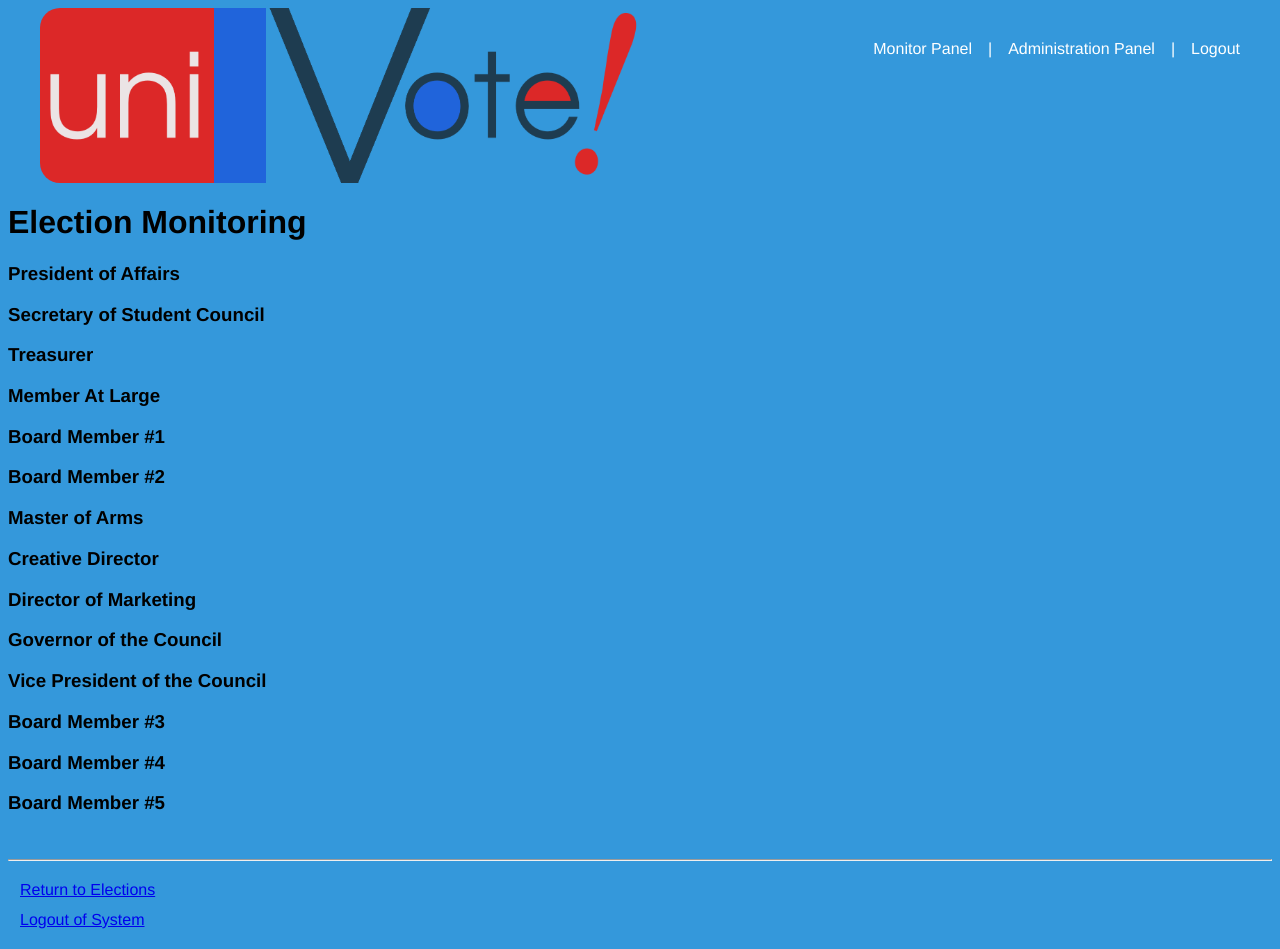
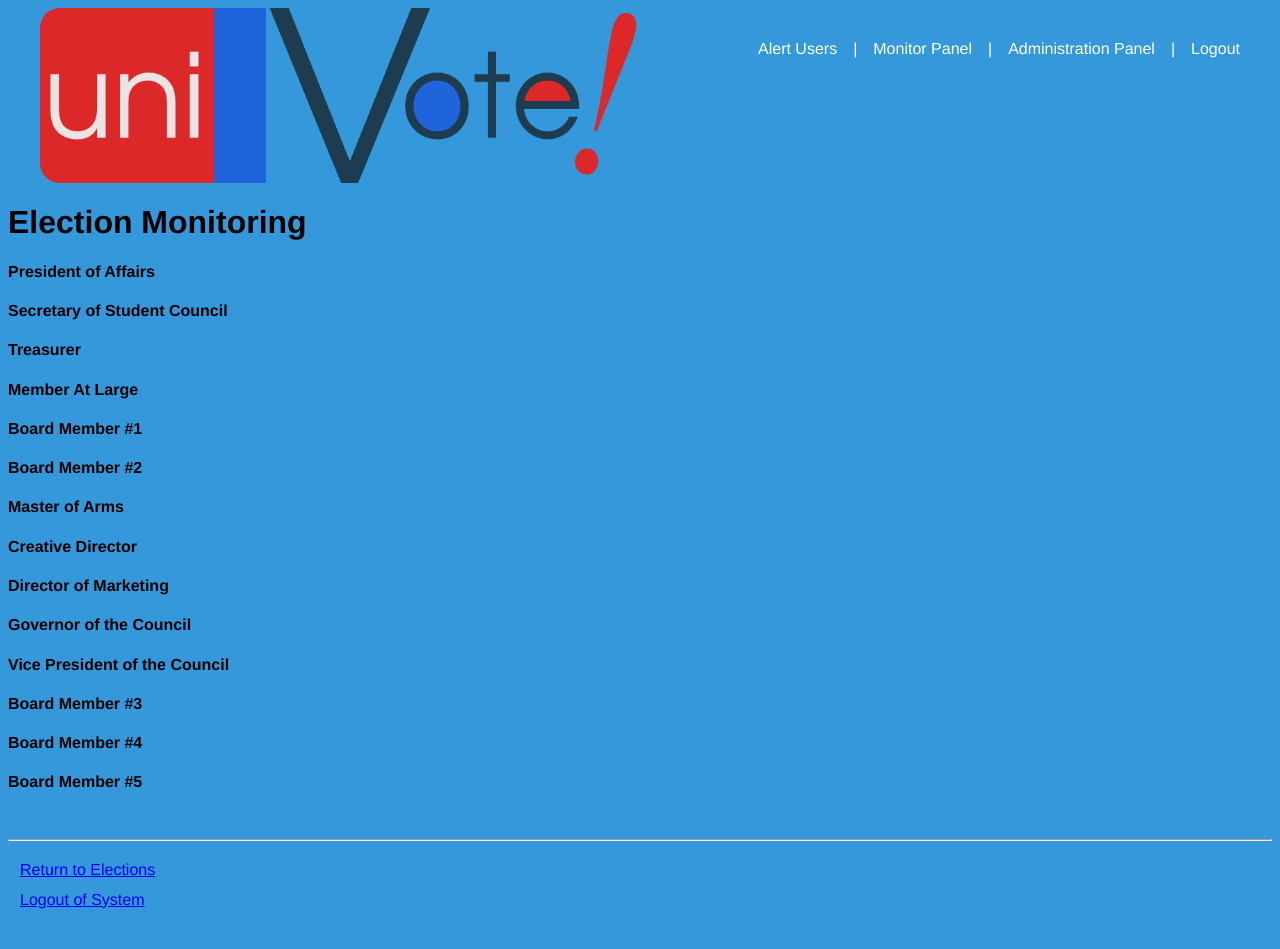
Before and after one commit to ksibod/UniVote, a Django app: page /elections/monitor/ in a window 1280 px wide. After the commit the page ends 909 px from the top, so only its background shows below. Run offline with Django 3.2, Linux system fonts and the light colour scheme; a user stored in the database is signed in; data comes from the database, SQL or seed files in the repository; data that the repository does not hold is empty; parts of the project's set-up code (start-up, migrations or seed data) failed here and were passed over; some libraries are stand-ins or nearby versions.

Commit message:
added textAlert view

```diff
--- a/uniVote/accounts/static/homepage.css
+++ b/uniVote/accounts/static/homepage.css
@@ -2,6 +2,21 @@ body
 {
     background-color: #3498db;
     font-family: Helvetica;
+}
+
+
+#alertButton
+{
+    text-decoration: none;
+    color: white;
+    float: right;
+    margin-right: 1em;
+    margin-top: 2em;
+}
+
+#alertButton:hover
+{
+    color: #2c3e50;
 }
 
 
--- a/uniVote/elections/templates/elections/base.html
+++ b/uniVote/elections/templates/elections/base.html
@@ -9,6 +9,8 @@
     <a id="adminButton" href="/admin/">Administration Panel</a>
     <p style="color: white; float: right;margin-top: 2em; margin-right: 1em; cursor: default;">|</p>
     <a id="monitorButton" href="/elections/monitor/">Monitor Panel</a>
+    <p style="color: white; float: right;margin-top: 2em; margin-right: 1em; cursor: default;">|</p>
+    <a id="alertButton" href="/elections/alertUsers/">Alert Users</a>
 {% endif %}
 	<img id="uniLogo" src="/static/images/uniVote.png" />
 {% block content %}
--- a/uniVote/elections/templates/elections/monitor.html
+++ b/uniVote/elections/templates/elections/monitor.html
@@ -3,7 +3,7 @@
 <h1>Election Monitoring</h1>
 
 {% for race, candidates in races.items %}
-    <h3>{{ race }}</h3>
+    <h4>{{ race }}</h4>
     {% for candidate in candidates %}
         {% for cand, num_votes in votes.items %}
             <p style="margin-left: 2em;">{{ candidate }}
--- a/uniVote/elections/urls.py
+++ b/uniVote/elections/urls.py
@@ -5,26 +5,52 @@ import models
 
 urlpatterns = patterns(
     '',
+
     # EX: /elections/
-    url(r'^$', views.IndexView.as_view(), name='index'),
+    url(r'^$',
+        views.IndexView.as_view(),
+        name='index'),
+
+    # EX: /elections/alertUsers/
+    url(r'^alertUsers/$',
+        views.AlertUsers.as_view(),
+        name='alertUsers'),
+
     # EX: /elections/monitor/
-    url(r'^monitor/$', views.MonitorView.as_view(), name='monitor'),
+    url(r'^monitor/$',
+        views.MonitorView.as_view(),
+        name='monitor'),
+
     # EX: /elections/4
-    url(r'^(?P<pk>\d+)/$', views.DetailView.as_view(), name='detail'),
+    url(r'^(?P<pk>\d+)/$',
+        views.DetailView.as_view(),
+        name='detail'),
+
     # EX: /elections/4/results
-    url(r'^(?P<pk>\d+)/results/$',views.ResultsView.as_view(),name='results'),
+    url(r'^(?P<pk>\d+)/results/$',
+        views.ResultsView.as_view(),
+        name='results'),
+
     # EX: /elections/4/vote
-    url(r'^(?P<election_id>\d+)/vote/$', views.vote, name='vote'),
+    url(r'^(?P<election_id>\d+)/vote/$',
+        views.vote,
+        name='vote'),
+
     # EX: /elections/4/election_register
     url(r'^(?P<election_id>\d+)/election_register/$',
-        views.election_register, name='election_register'),
+        views.election_register,
+        name='election_register'),
+
     # ex: /elections/4/voteform
     url(r'^(?P<pk>\d+)/voteform/$',
         views.VoteFormView.as_view(),
         name='voteform'),
+
     # ex: /elections/profile/32
     url(r'^profile/(?P<pk>\d+)/$',
         views.ProfileView.as_view(),
         name='profile'),
-    url(r'^(?P<pk>\d+)$', views.HybridDetailView.as_view(model=models.Voter)),
+
+    url(r'^(?P<pk>\d+)$',
+        views.HybridDetailView.as_view(model=models.Voter)),
     )
--- a/uniVote/elections/views.py
+++ b/uniVote/elections/views.py
@@ -71,14 +71,35 @@ class MonitorView(generic.ListView):
             if candidate.race in race_and_candidates.keys():
                 # add race and its first candidate
                 race_and_candidates[candidate.race].append(
-                    candidate.user.last_name)
+                    candidate.user.first_name + ' ' + candidate.user.last_name)
             else:
                 # create new array in this slot:
                 race_and_candidates[candidate.race] = [
-                   candidate.user.last_name]
+                    candidate.user.first_name + ' ' + candidate.user.last_name]
 
         context['votes'] = vote_totals
         context['races'] = race_and_candidates
+        return context
+
+
+class AlertUsers(generic.ListView):
+    model = Election
+    template_name = 'elections/alertUsers.html'
+
+    def get_context_data(self, **kwargs):
+        context = super(AlertUsers, self).get_context_data(**kwargs)
+
+        active_election_list = []
+        addresses_to_email = []
+
+        for election in Election.objects.all():
+            if election.in_election_window():
+                active_election_list.append(election.election_text)
+
+        for candidate in Candidate.objects.all():
+            addresses_to_email.append(candidate.user.email)
+        context['elections'] = active_election_list
+        context['email_addresses'] = addresses_to_email
         return context
 
 
```
